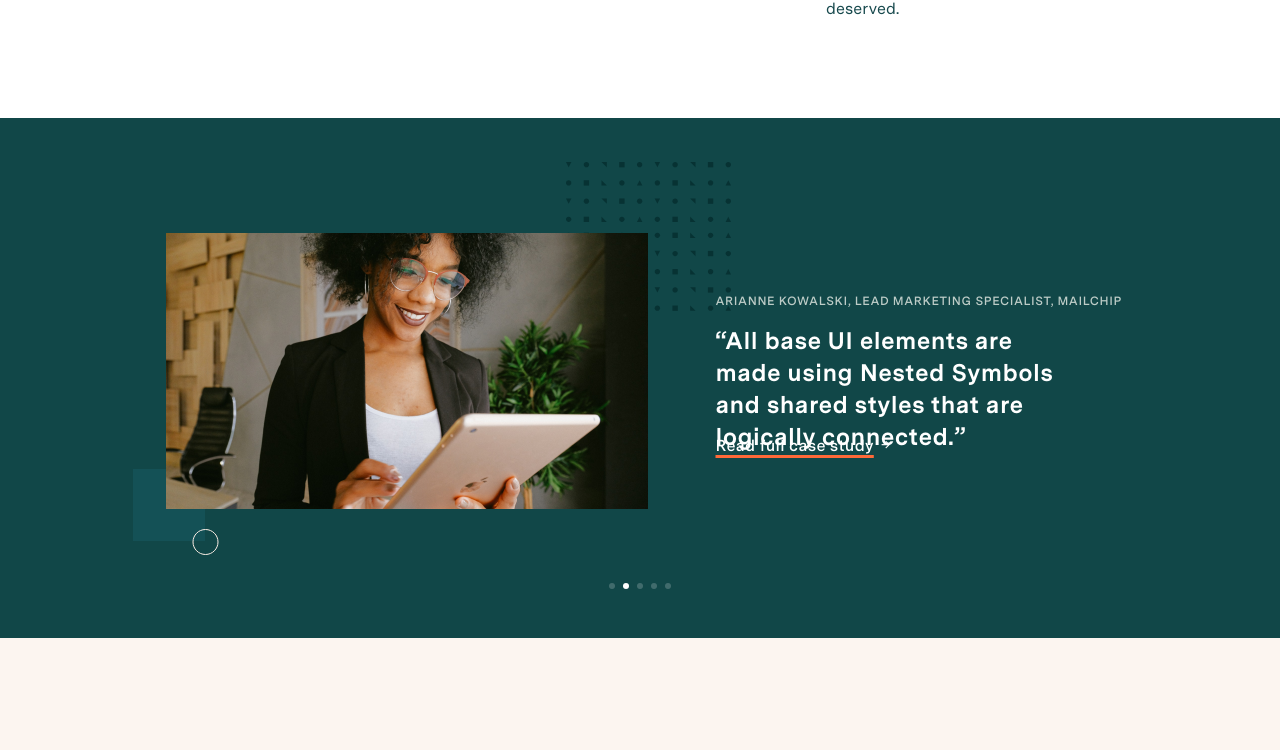
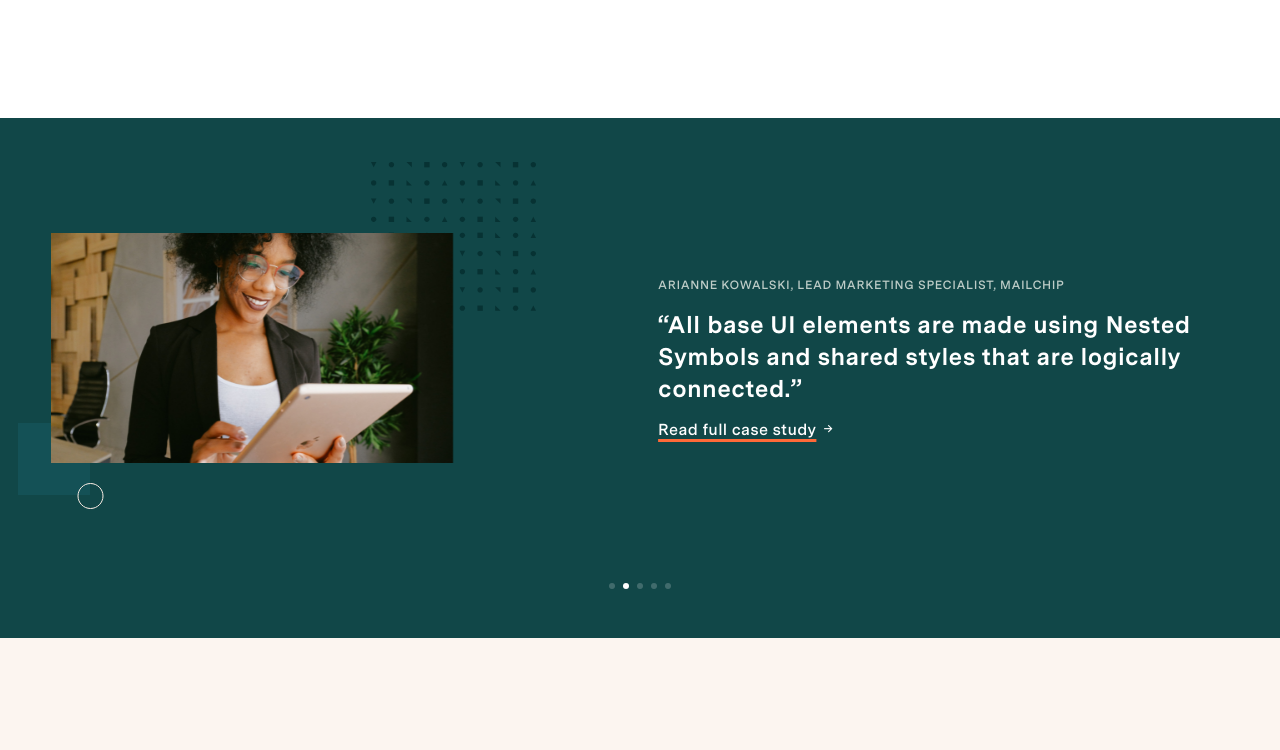
Before and after one commit to aquaMAX/secureki, a Gatsby site: page / in a window 1280 px wide. Shown: the part 938-1688 px from the top of the page. Built offline with nearby package versions, Linux system fonts and the light colour scheme; Gatsby itself is replaced by a stand-in of ours.

Commit message:
slider1024px

```diff
--- a/src/components/body/Slider/FirstSlide.js
+++ b/src/components/body/Slider/FirstSlide.js
@@ -18,6 +18,9 @@ const TextContainer = styled(Col)`
     padding-left: 0;
     padding-top: 10.6875em;
     margin-left: 0;
+    @media (max-width: 1439px) {
+        padding-top: 9.6875em;
+    }
 `
 
 const ImageContainer = styled(Col)`
@@ -30,6 +33,10 @@ const StyledRow = styled(Row)`
     padding-left: 10.375em;
     margin-right: 0;
     margin-left: 0;
+    @media (max-width: 1439px) {
+
+        padding-left: 4vw;
+    }
 `
 
 const StyledSlogan = styled.div`
@@ -66,6 +73,11 @@ const StyledTitle = styled.div`
     margin-bottom: 0.35em;
     letter-spacing: 0.01625em;
 
+    @media (max-width: 1439px) {
+        padding-right: 1em;
+    }
+
+
     /* “All base UI element */
 `
 
@@ -96,6 +108,10 @@ const StyledMoreabout = styled.button`
             padding-right: 1em;
         }
     }
+
+    @media (max-width: 1130px) {
+        margin-top: 9.275rem
+    }
 `
 
 const StyledPointer = styled.div`
@@ -113,27 +129,41 @@ const Styledimg = styled.img`
     min-width: 30.125em;
     z-index: 2;
     position: absolute;
+    @media (max-width: 1439px) {
+        min-width: auto;
+        max-width: 25.125rem;
+        height: auto;
+    }
 `
 
 const StyledGroupElements = styled.img`
     z-index: 1;
     position: absolute;
-    margin-left: 35.375em;
+    margin-left: 25em;
     margin-top: 2.75em;
+    @media (max-width: 1439px) {
+        margin-left: 20em;
+    }
 `
 
 const StyledSquare = styled.img`
     z-index: 1;
     position: absolute;
-    margin-left: 8.3125em;
+    margin-left: -2.0625em;
     margin-top: 21.9375em;
+    @media (max-width: 1439px) {
+        margin-top: 19.0625rem;
+    }
 `
 
 const StyledCircle = styled.img`
     z-index: 1;
     position: absolute;
-    margin-left: 11.96875em;
+    margin-left: 1.59375em;
     margin-top: 25.6875em;
+    @media (max-width: 1439px) {
+        margin-top: 22.8125rem;
+    }
 `
 
 
@@ -142,11 +172,12 @@ export const FirstSlide = () => {
     return (
         <>
         <Container>
+
+            <StyledRow>
             <StyledSquare src={squareslide} />
             <StyledCircle src={circleslide} />
             <StyledGroupElements src={group} />
-            <StyledRow>
-                <ImageContainer>
+                <ImageContainer lg={7} xl>
                     <Styledimg src={drugi} />
                 </ImageContainer>
                 <TextContainer>
--- a/src/components/body/ThreePrinciplesSection.js
+++ b/src/components/body/ThreePrinciplesSection.js
@@ -18,8 +18,8 @@ const Container = styled.div`
     padding-top: 5.09375em;
 `
 const StyledRow = styled(Row)`
-    padding-left: 10.5em;
-    padding-right: 10.5em;
+    padding-left: 3.125rem;
+    padding-right: 3.125rem;
     margin-left: 0;
     margin-right: 0;
 `
```
Also changed, not shown: src/components/body/Slider/Slider.js (+5 -5 lines).
